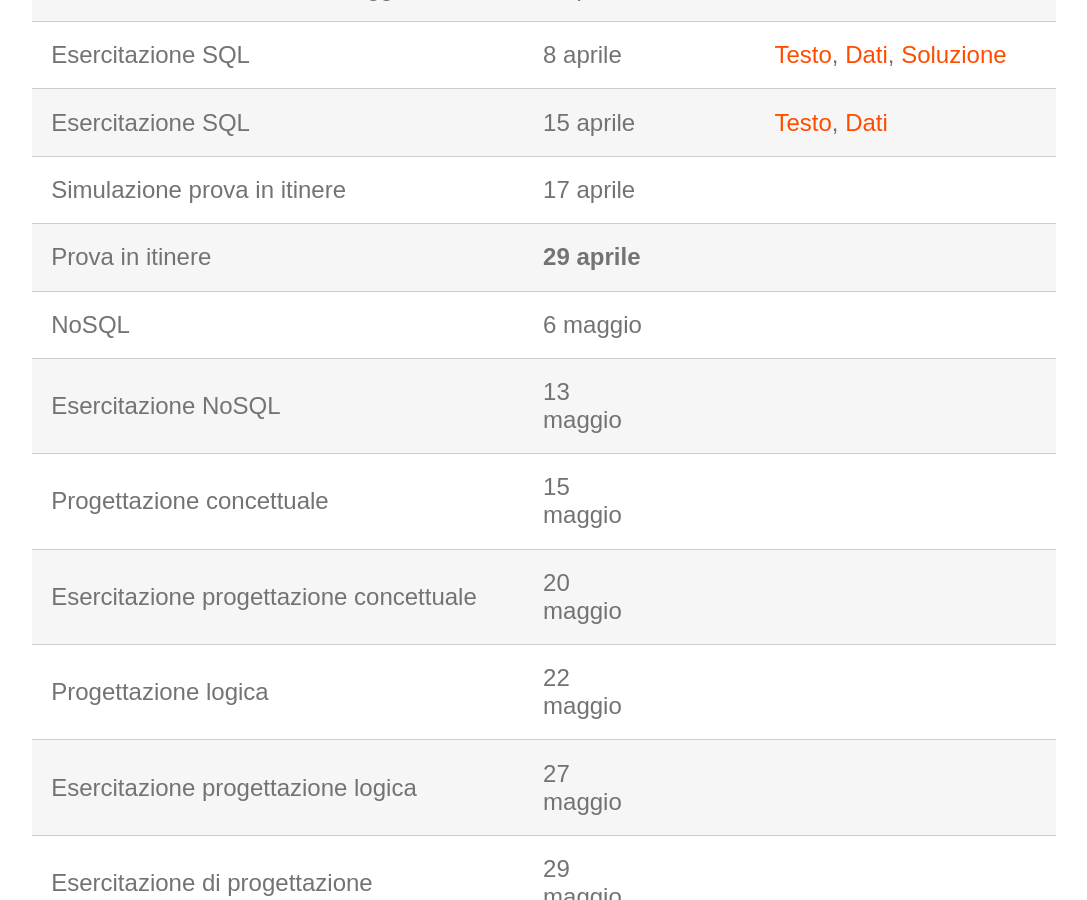
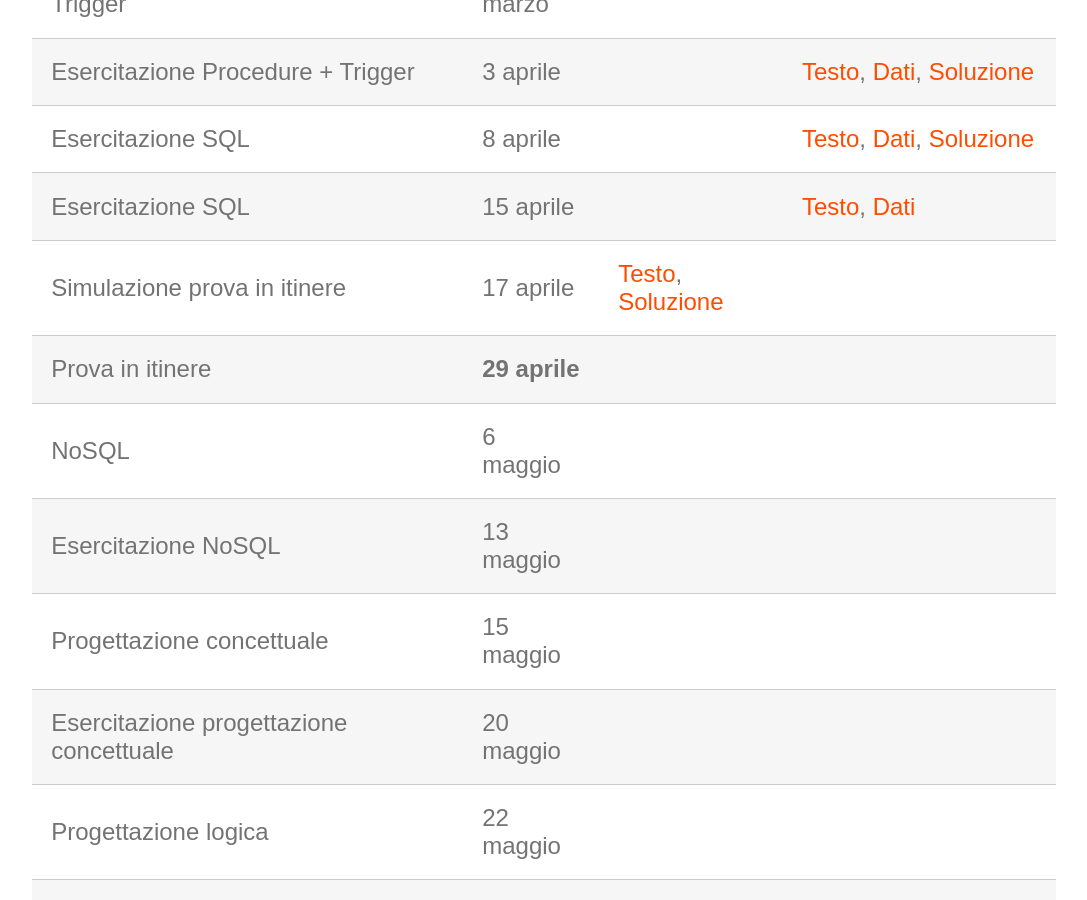
Before and after one commit to perceivelab/db-fo-24, a Jekyll site: the page built from index.md, in a window 1280 px wide and 900 px high, scrolled down 1545 px. Shown: the whole window, without its empty margins (96-1183 px from the left). Built offline with Jekyll 4.4.1, drawn with Linux system fonts in a browser that asks for light colours.

Commit message:
Update index.md

```diff
--- a/index.md
+++ b/index.md
@@ -34,7 +34,7 @@ Il programma delle lezioni è provvisorio e può subire variazioni.
 | Esercitazione Procedure + Trigger                   | 3 aprile | | [Testo](https://studentiunict-my.sharepoint.com/:w:/g/personal/simone_palazzo_unict_it/EXD2m7U3ZMdHnRxcb1rLWyQBOxei-O9cA70l2KJrv4Ihew?e=xv7UlW), [Dati](https://studentiunict-my.sharepoint.com/:u:/g/personal/simone_palazzo_unict_it/ESJvqIgGYrxMn7Hya53-7CIBw-OPnccc1OiRu8edaCXsog?e=yBVTwe), [Soluzione](https://studentiunict-my.sharepoint.com/:u:/g/personal/simone_palazzo_unict_it/Ea_gZ9NGjb1PiWtbJTfPgNQBkxv_B4kaP5r6-OY4QOWuGw?e=pkGH67) |
 | Esercitazione SQL                     | 8 aprile | | [Testo](https://studentiunict-my.sharepoint.com/:b:/g/personal/simone_palazzo_unict_it/EZxKnmkkLUFGo6C1GRyS_LYBLQgzXOxtQzmZTYL2gYP64A?e=ylGh3E), [Dati](https://studentiunict-my.sharepoint.com/:u:/g/personal/simone_palazzo_unict_it/EcyXwD6f8DtGvqvrwu1NFhsB_ed0864mACs9pDAjKFIZ4Q?e=axHjhY), [Soluzione](https://studentiunict-my.sharepoint.com/:u:/g/personal/simone_palazzo_unict_it/EQd7nqYs0hNNiMSKUzwsnp4Bm3JHN8e7WxyhcyS8UQ5bMg?e=b7ddR1) |
 | Esercitazione SQL                         | 15 aprile | | [Testo](https://studentiunict-my.sharepoint.com/:b:/g/personal/simone_palazzo_unict_it/EWzcH8SV0F1KpwRvntS6jFQBgNdmORBpCfi1kP7twsZw9A?e=N21zaj), [Dati](https://studentiunict-my.sharepoint.com/:u:/g/personal/simone_palazzo_unict_it/ES23m4KJDQlHnH6VmZW8ty8BMxS9JYulhf1SE-YwQ7_rDA?e=zGRb9o) |
-| Simulazione prova in itinere                         | 17 aprile |
+| Simulazione prova in itinere                         | 17 aprile | [Testo](https://studentiunict-my.sharepoint.com/:b:/g/personal/simone_palazzo_unict_it/ETG6PpMprShPgl3ehDXHZ6YBSxp5LMeDjEtXiQ0D04QYqA?e=QLc3n4), [Soluzione](https://studentiunict-my.sharepoint.com/:u:/g/personal/simone_palazzo_unict_it/EXKNtto2dDNMtjij1LHwf3EBa0yyURGfVZtpaoKpvUKySw?e=wVIZRj) |
 | Prova in itinere                          | **29 aprile** |
 | NoSQL                                     | 6 maggio |
 | Esercitazione NoSQL                       | 13 maggio |
```
